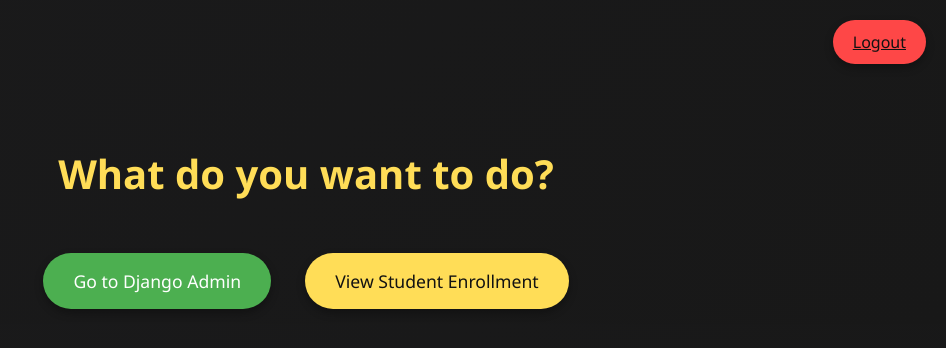
After one commit to 6510615054/cn331-as2, a Django app: page /admindecide in a window 1280 px wide. The commit adds this page. Shown: the top 348 px of the page, without its empty margins (334-1280 px from the left). Run offline with Django 5.2, Linux system fonts and the light colour scheme.

Commit message:
Add page for admin and do some decorations

```diff
--- /dev/null
+++ b/myproject/myapp/templates/admindecide.html
@@ -0,0 +1,100 @@
+<!DOCTYPE html>
+<html lang="en">
+
+<head>
+    <meta charset="UTF-8">
+    <meta name="viewport" content="width=device-width, initial-scale=1.0">
+    <link href="https://cdn.jsdelivr.net/npm/bootstrap@5.0.2/dist/css/bootstrap.min.css" rel="stylesheet"
+        integrity="sha384-EVSTQN3/azprG1Anm3QDgpJLIm9Nao0Yz1ztcQTwFspd3yD65VohhpuuCOmLASjC" crossorigin="anonymous">
+    <title>Admin</title>
+    <style>
+        /* Matching dark background with gradient */
+        body {
+            background-color: #121212;
+            background-image: linear-gradient(135deg, #1a1a1b, #181818);
+            color: #ffffff;
+            font-family: 'Segoe UI', Tahoma, Geneva, Verdana, sans-serif;
+        }
+
+        /* Styling the logout button */
+        .logout-button {
+            position: absolute;
+            top: 20px;
+            right: 20px;
+            padding: 10px 20px;
+            background-color: #fe4747; /* Matching yellow tone */
+            color: #121212;
+            border: none;
+            border-radius: 30px;
+            cursor: pointer;
+            z-index: 1000;
+            box-shadow: 0 4px 8px rgba(0, 0, 0, 0.3);
+            transition: background-color 0.3s ease, transform 0.3s ease;
+        }
+
+        .logout-button:hover {
+            background-color: #de0808;
+            transform: scale(1.05);
+        }
+
+        /* Central content area */
+        .content {
+            margin-top: 150px;
+            text-align: center;
+        }
+
+        /* Main heading style */
+        h1 {
+            color: #ffdd57;
+            font-size: 2.5rem;
+            font-weight: 600;
+            margin-bottom: 40px;
+        }
+
+        /* Button styling */
+        button {
+            padding: 15px 30px;
+            margin: 15px;
+            background-color: #4CAF50;
+            border: none;
+            color: white;
+            font-size: 1.1rem;
+            border-radius: 30px;
+            cursor: pointer;
+            transition: background-color 0.3s ease, transform 0.3s ease;
+            box-shadow: 0 4px 8px rgba(0, 0, 0, 0.3);
+        }
+
+        button:hover {
+            background-color: #45a049;
+            transform: translateY(-3px);
+        }
+
+        /* Link button for student enrollment */
+        a button {
+            background-color: #ffdd57;
+            color: #121212;
+        }
+
+        a button:hover {
+            background-color: #e6c93d;
+        }
+    </style>
+</head>
+
+<body>
+    <!-- Logout button positioned at the top-right -->
+    <a href="logout" class="logout-button">Logout</a>
+
+    <div class="container content">
+        <h1>What do you want to do?</h1>
+        <button onclick="window.location.href='/admin/'">Go to Django Admin</button>
+        <a href="{% url 'admin_view' %}">
+            <button>View Student Enrollment</button>
+        </a>
+    </div>
+
+    <script src="https://cdn.jsdelivr.net/npm/bootstrap@5.0.2/dist/js/bootstrap.bundle.min.js"></script>
+</body>
+
+</html>
--- a/myproject/myapp/urls.py
+++ b/myproject/myapp/urls.py
@@ -11,5 +11,7 @@ urlpatterns = [
     path('enroll',views.enroll),
     path('result',views.result),
     path('withdraw',views.withdraw),
-    path('change_password/', views.change_password, name='change_password')
+    path('change_password/', views.change_password, name='change_password'),
+    path('admindecide',views.admindecide),
+    path('adminview/', views.admin_view, name='admin_view')
 ]
--- a/myproject/myapp/views.py
+++ b/myproject/myapp/views.py
@@ -1,9 +1,10 @@
 from django.shortcuts import render,redirect,get_object_or_404
-from myapp.models import Student,Subject
+from myapp.models import Student,Subject,Regis
 from django.contrib import messages
 from django.http import JsonResponse
 from django.views.decorators.csrf import csrf_exempt
 from django.contrib.auth.hashers import make_password
+from django.db.models import Q
 import json
 
 # Create your views here.
@@ -19,7 +20,7 @@ def login(request):
 
         # Special case for admin login
         if (sID == 'admin') and (idCard == 'admin'):
-            return redirect('/admin')
+            return redirect('/admindecide')
 
         try:
             student = Student.objects.get(sID=sID)
@@ -129,3 +130,23 @@ def change_password(request):
         except json.JSONDecodeError:
             return JsonResponse({'success': False, 'error': 'Invalid JSON'})
     return JsonResponse({'success': False, 'error': 'Invalid request method'})
+
+def admindecide(request):
+    return render(request,'admindecide.html')
+
+def admin_view(request):
+    query = request.GET.get('query', '')
+    students = Student.objects.all()
+
+    if query:
+        # Filtering students based on the search query
+        students = students.filter(
+            Q(sID__icontains=query) |  # Search by Student ID
+            Q(fname__icontains=query) |  # Search by First Name
+            Q(lname__icontains=query)    # Search by Last Name
+        ).distinct()
+
+    context = {
+        'students': students,
+    }
+    return render(request, 'adminview.html', context)
```
Also changed, not shown: myproject/myapp/templates/adminview.html (added, +106 -0 lines), myproject/myapp/templates/login.html (+83 -8 lines), myproject/db.sqlite3.
